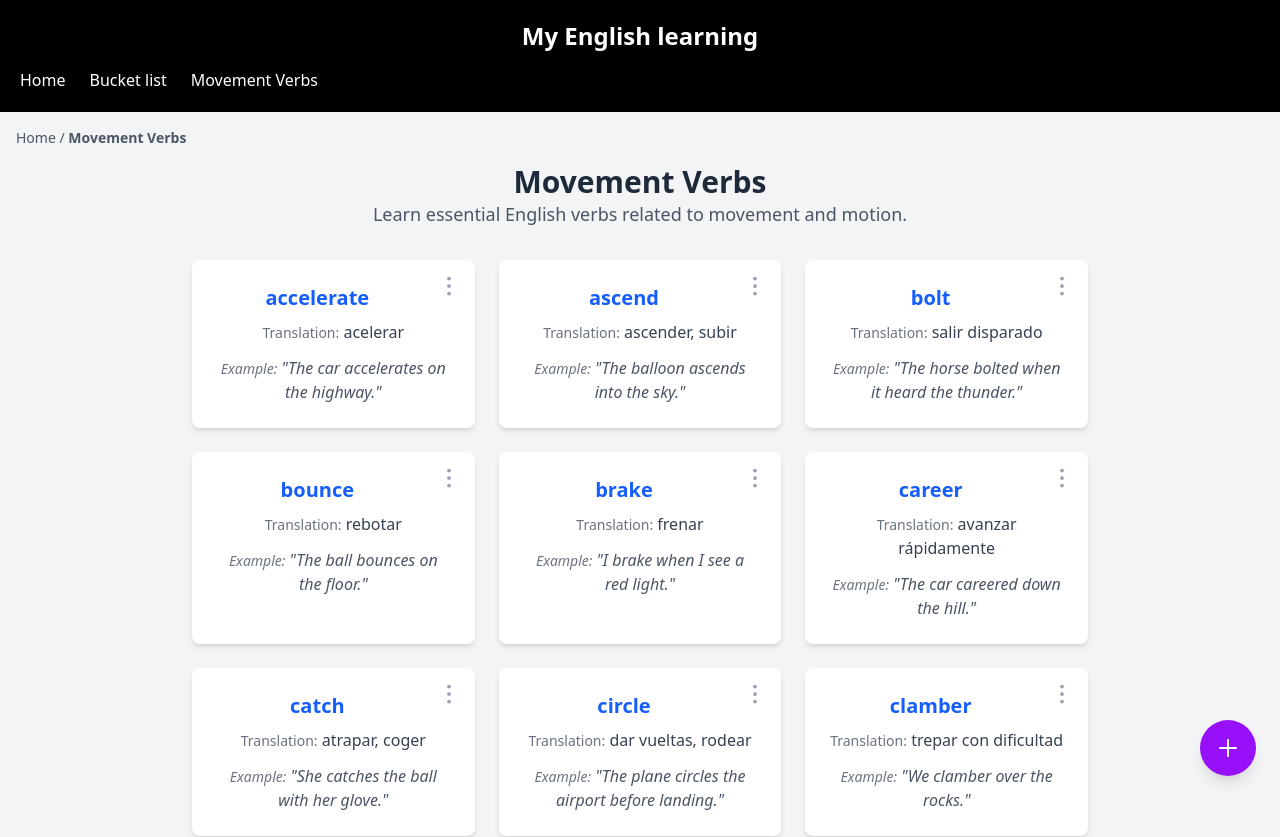
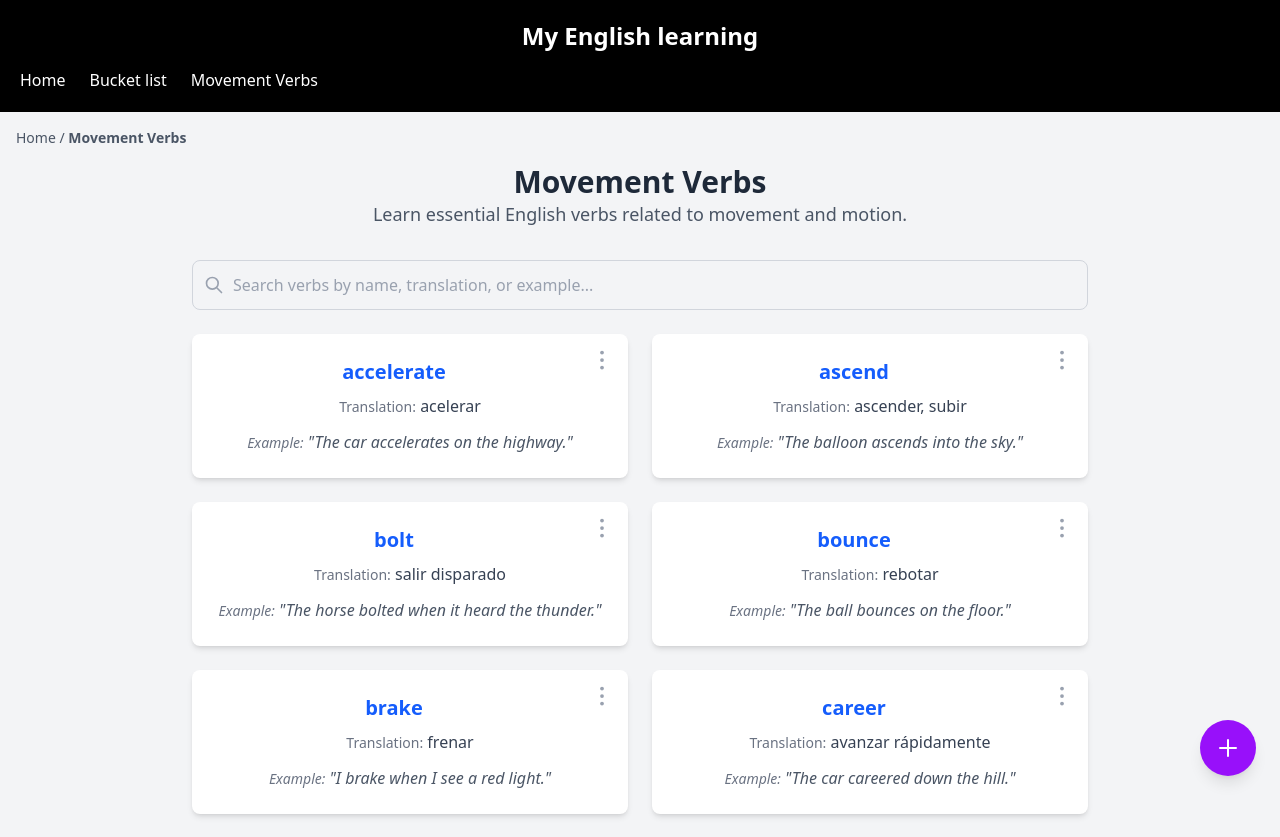
Before and after one commit to Daviichii89/my-english-learning, a React (Vite) app: page /movement-verbs in a window 1280 px wide. Shown: the top 837 px of the page. Built offline with nearby package versions, Linux system fonts and the light colour scheme.

Commit message:
implement real-time searchbar

```diff
--- a/src/pages/MovementVerbs/MovementVerbs.tsx
+++ b/src/pages/MovementVerbs/MovementVerbs.tsx
@@ -1,9 +1,10 @@
-import React, { useState } from 'react';
+import React, { useState, useMemo } from 'react';
 import { useMovementVerbs } from '../../hooks/useMovementVerbs';
 import { AddVerbModal } from './components/AddVerbModal';
 import { EditVerbModal } from './components/EditVerbModal';
 import { ConfirmDeleteModal } from './components/ConfirmDeleteModal';
 import { ToastNotification } from './components/ToastNotification';
+import { SearchBar } from './components/SearchBar';
 import { VerbCard } from './components/VerbCard';
 import { FloatingAddButton } from './components/FloatingAddButton';
 import { LearningTips } from './components/LearningTips';
@@ -26,6 +27,21 @@ export const MovementVerbs: React.FC = () => {
   const [verbToDelete, setVerbToDelete] = useState<{ id: number; verb: string; } | null>(null);
   const [showToast, setShowToast] = useState(false);
   const [toastMessage, setToastMessage] = useState('');
+  const [searchTerm, setSearchTerm] = useState('');
+
+  // Filter verbs based on search term
+  const filteredVerbs = useMemo(() => {
+    if (!searchTerm.trim()) {
+      return verbs;
+    }
+
+    const lowerSearchTerm = searchTerm.toLowerCase();
+    return verbs.filter(verb =>
+      verb.verb.toLowerCase().includes(lowerSearchTerm) ||
+      verb.translation.toLowerCase().includes(lowerSearchTerm) ||
+      verb.example.toLowerCase().includes(lowerSearchTerm)
+    );
+  }, [verbs, searchTerm]);
 
   const handleAddNewVerb = async (newVerbData: { verb: string; translation: string; example: string }) => {
     try {
@@ -131,8 +147,15 @@ export const MovementVerbs: React.FC = () => {
         </div>
       )}
 
-      <div className="grid gap-6 md:grid-cols-2 lg:grid-cols-3">
-        {verbs.map((verb) => (
+      <SearchBar
+        searchTerm={searchTerm}
+        onSearchChange={setSearchTerm}
+        resultsCount={filteredVerbs.length}
+        totalCount={verbs.length}
+      />
+
+      <div className="grid gap-6 md:grid-cols-2 lg:grid-cols-3\">
+        {filteredVerbs.map((verb) => (
           <VerbCard
             key={verb.id}
             verb={verb}
@@ -141,6 +164,18 @@ export const MovementVerbs: React.FC = () => {
           />
         ))}
       </div>
+
+      {filteredVerbs.length === 0 && searchTerm && (
+        <div className="text-center py-12">
+          <p className="text-gray-500 text-lg">No verbs found matching "{searchTerm}"</p>
+          <button
+            onClick={() => setSearchTerm('')}
+            className="mt-4 text-purple-600 hover:text-purple-700 underline"
+          >
+            Clear search
+          </button>
+        </div>
+      )}
 
       <LearningTips />
 
--- /dev/null
+++ b/src/pages/MovementVerbs/components/SearchBar.tsx
@@ -0,0 +1,59 @@
+import React from 'react';
+
+interface SearchBarProps {
+  searchTerm: string;
+  onSearchChange: (value: string) => void;
+  resultsCount: number;
+  totalCount: number;
+}
+
+export const SearchBar: React.FC<SearchBarProps> = ({
+  searchTerm,
+  onSearchChange,
+  resultsCount,
+  totalCount
+}) => {
+  return (
+    <div className="mb-6">
+      <div className="relative">
+        <div className="absolute inset-y-0 left-0 pl-3 flex items-center pointer-events-none">
+          <svg
+            className="h-5 w-5 text-gray-400"
+            fill="none"
+            stroke="currentColor"
+            viewBox="0 0 24 24"
+          >
+            <path
+              strokeLinecap="round"
+              strokeLinejoin="round"
+              strokeWidth={2}
+              d="M21 21l-6-6m2-5a7 7 0 11-14 0 7 7 0 0114 0z"
+            />
+          </svg>
+        </div>
+        <input
+          type="text"
+          value={searchTerm}
+          onChange={(e) => onSearchChange(e.target.value)}
+          placeholder="Search verbs by name, translation, or example..."
+          className="w-full pl-10 pr-4 py-3 border border-gray-300 rounded-lg focus:ring-2 focus:ring-purple-500 focus:border-purple-500 outline-none text-gray-900 placeholder-gray-400"
+        />
+        {searchTerm && (
+          <button
+            onClick={() => onSearchChange('')}
+            className="absolute inset-y-0 right-0 pr-3 flex items-center text-gray-400 hover:text-gray-600"
+          >
+            <svg className="h-5 w-5" fill="none" stroke="currentColor" viewBox="0 0 24 24">
+              <path strokeLinecap="round" strokeLinejoin="round" strokeWidth={2} d="M6 18L18 6M6 6l12 12" />
+            </svg>
+          </button>
+        )}
+      </div>
+      {searchTerm && (
+        <div className="mt-2 text-sm text-gray-600">
+          Showing {resultsCount} of {totalCount} verbs
+        </div>
+      )}
+    </div>
+  );
+};
```
